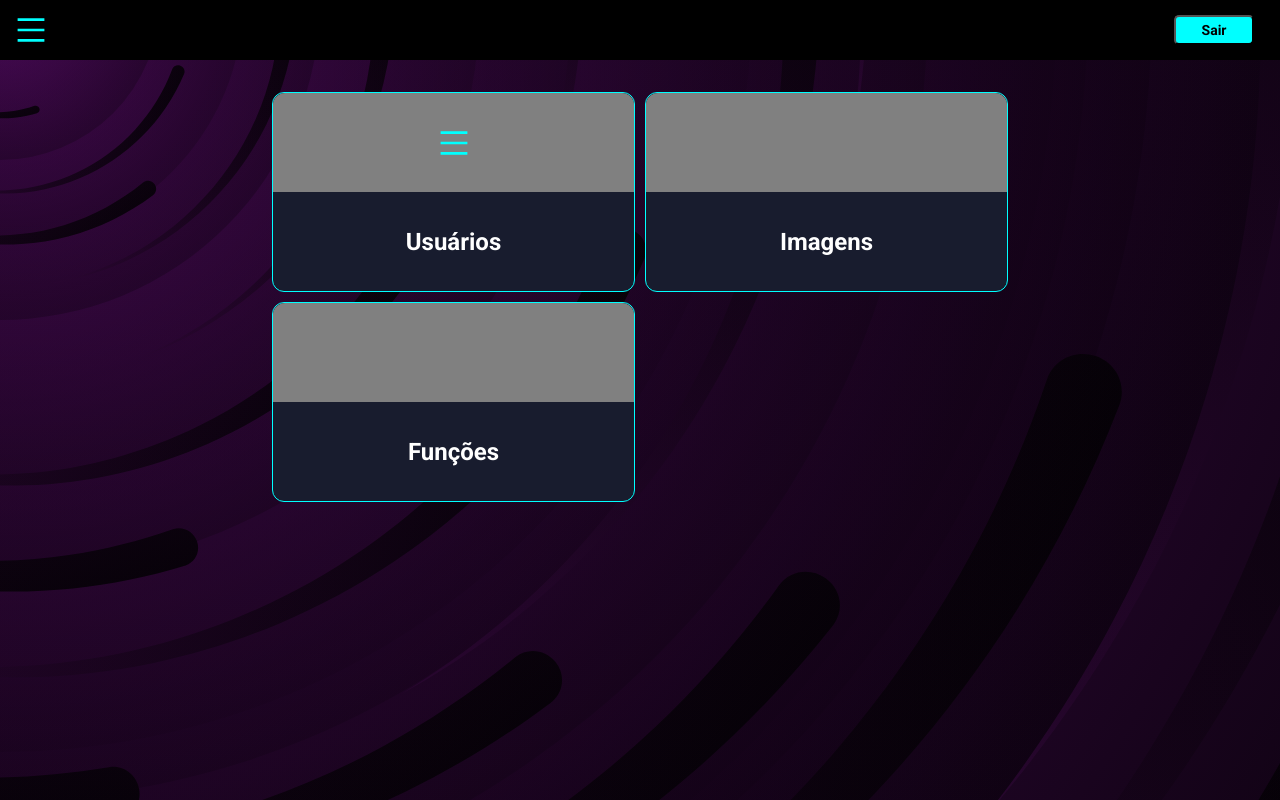
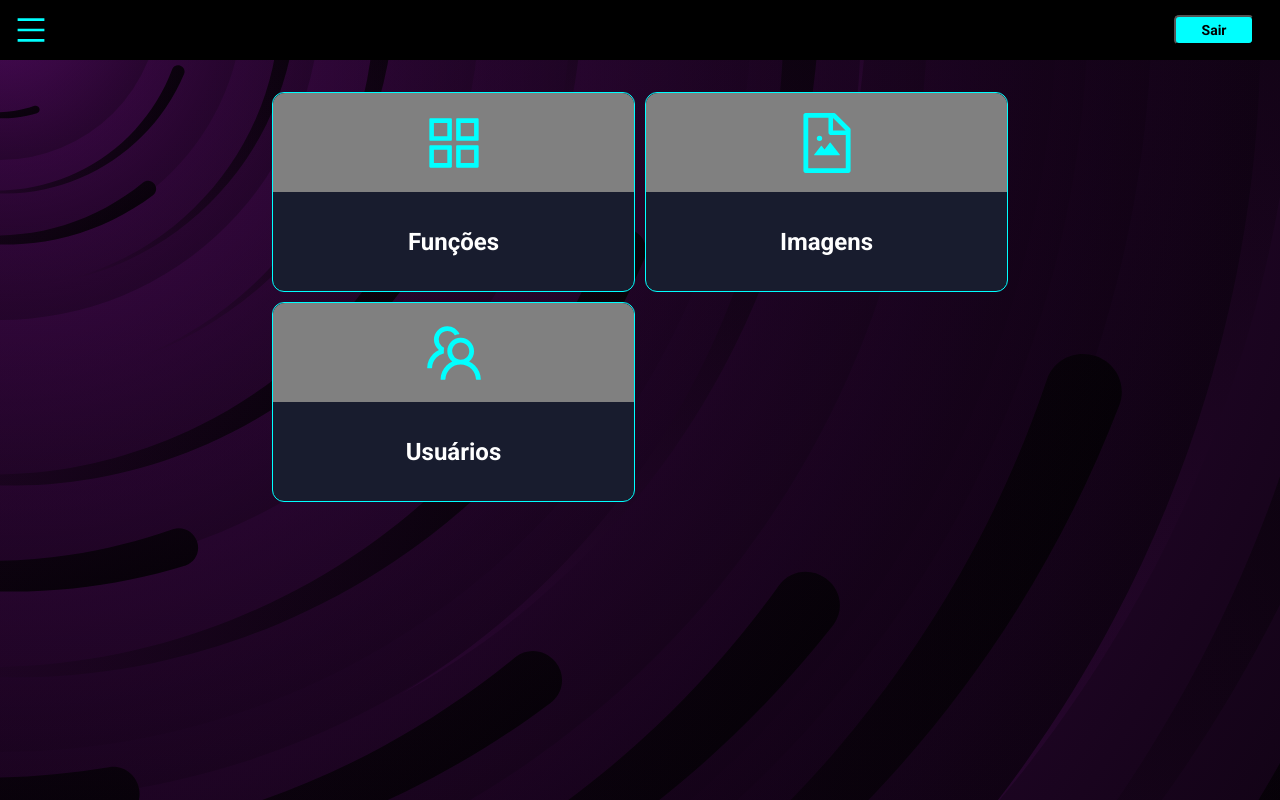
Before and after one commit to mayoral-leonardo/eye-lock-front, a React (Create React App) app: page /dashboard in a window 1280 px wide. Built offline with nearby package versions, Linux system fonts and the light colour scheme; sample sign-in values are in the browser's storage.

Commit message:
made some changes

```diff
--- a/src/components/Sidebar/Sidebar.jsx
+++ b/src/components/Sidebar/Sidebar.jsx
@@ -26,9 +26,9 @@ export default function Sidebar() {
         >
           <div className='sidebar__main-content'>
             <Link to='/' className='sidebar__main-content__button'>Dashboard</Link>
-            <Link to='/users' className='sidebar__main-content__button'>Usuários</Link>
             <Link to='/functions' className='sidebar__main-content__button'>Funções</Link>
             <button className='sidebar__main-content__button'>Imagens</button>
+            <Link to='/users' className='sidebar__main-content__button'>Usuários</Link>
           </div>
         </Drawer>
       </section>
--- a/src/pages/Dashboard/Dashboard.css
+++ b/src/pages/Dashboard/Dashboard.css
@@ -40,3 +40,7 @@
   cursor: pointer;
   filter: brightness(80%);
 }
+
+.dashboard__icon {
+  font-size: 60px;
+}
--- a/src/pages/Dashboard/Dashboard.jsx
+++ b/src/pages/Dashboard/Dashboard.jsx
@@ -3,7 +3,7 @@ import './Dashboard.css';
 import { useHistory } from 'react-router';
 import Sidebar from '../../components/Sidebar/Sidebar';
 import Card from "../../components/Card/Card";
-import { MenuOutlined } from "@ant-design/icons";
+import { AppstoreOutlined, FileImageOutlined, TeamOutlined } from "@ant-design/icons";
 
 export default function Dashboard() {
   const history = useHistory();
@@ -13,9 +13,9 @@ export default function Dashboard() {
       <Sidebar />
       <div className='dashboard__main-content'>
         <div className='dashboard__cards-section'>
-          <Card title='Usuários' icon={<MenuOutlined/>} onClick={() => history.push('/users')}/>
-          <Card title='Imagens' />
-          <Card title='Funções' onClick={() => history.push('/functions')} />
+          <Card title='Funções' icon={<AppstoreOutlined className='dashboard__icon'/>} onClick={() => history.push('/functions')} />
+          <Card title='Imagens' icon={<FileImageOutlined className='dashboard__icon'/>}/>
+          <Card title='Usuários' icon={<TeamOutlined className='dashboard__icon'/>} onClick={() => history.push('/users')}/>
         </div>
       </div>
     </section>
```
